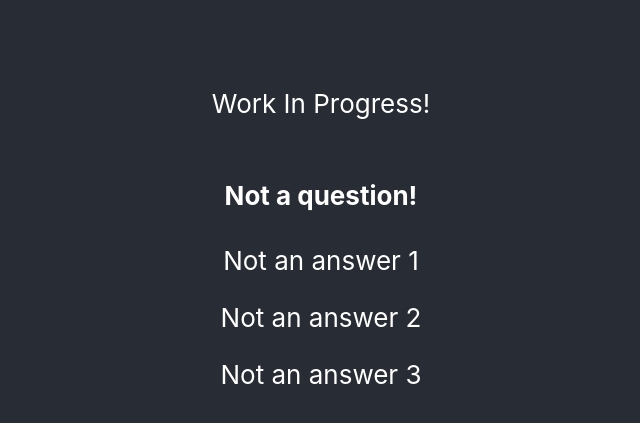
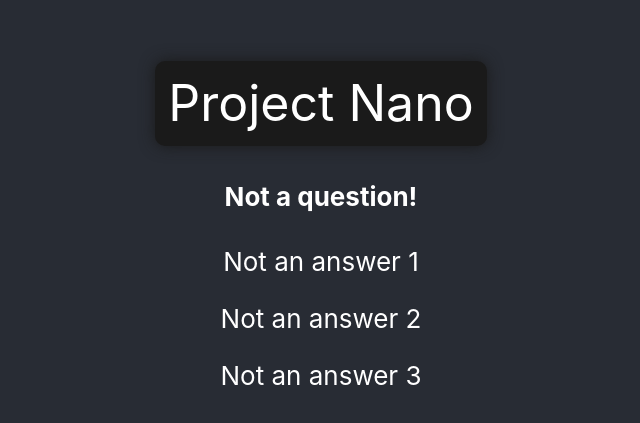
Before and after one commit to David-Goru/ProjectNano, a React (Create React App) app in the folder projectnano/: page / in a window 1280 px wide. Shown: the part 161-584 px from the top of the page, without its empty margins (319-959 px from the left). Built offline with nearby package versions, Linux system fonts and the light colour scheme.

Commit message:
Added Title test and component

```diff
--- a/projectnano/src/Components/Answers.js
+++ b/projectnano/src/Components/Answers.js
@@ -1,7 +1,10 @@
 import { Answer } from "./Answer";
 
-export function Answers({ answers }) {
-    return answers.map(({ text }) =>
-        <Answer text={text} />
+export function Answers({ answers, questionIndex }) {
+    return answers.map(({ text }, index) =>
+        <Answer
+            key={questionIndex + "#" + index}
+            text={text}
+        />
     );
 }
--- a/projectnano/src/Components/App.js
+++ b/projectnano/src/Components/App.js
@@ -1,13 +1,12 @@
 import './App.css';
 import { Question } from './Question';
+import { Title } from './Title';
 
 function App() {
     return (
         <div className="App">
             <header className="App-header">
-                <p>
-                    Work In Progress!
-                </p>
+                <Title text="Project Nano" />
                 <Question />
             </header>
         </div>
--- a/projectnano/src/Components/Question.js
+++ b/projectnano/src/Components/Question.js
@@ -4,7 +4,7 @@ export function Question({ question = "Not a question!", answers = [{ text: "Not
     return (
         <div>
             <h4> {question} </h4>
-            <Answers answers={answers} />
+            <Answers answers={answers} questionIndex={0} />
         </div>
     );
 }
--- /dev/null
+++ b/projectnano/src/Components/Title.css
@@ -0,0 +1,9 @@
+.Title {
+    display: flex;
+    font-size: calc(10px + 5vmin);
+    box-shadow: 0 0 15px #1a1a1a;
+    border-radius: 10px;
+    padding: 1%;
+    background-color: #1a1a1a;
+    color: white;
+}
--- /dev/null
+++ b/projectnano/src/Components/Title.js
@@ -0,0 +1,9 @@
+import './Title.css';
+
+export function Title({ text = "No page title defined!" }) {
+    return (
+        <div className="Title">
+            {text}
+        </div>
+    );
+}
```
Also changed, not shown: 1 other file (tests, documents, lock files or other folders).
